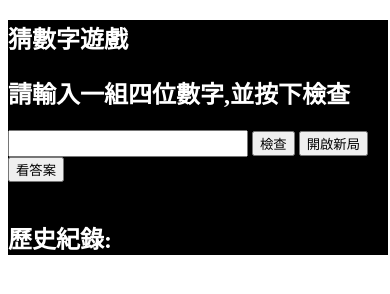
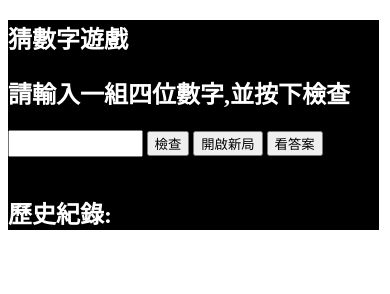
Before and after one commit to joy0457/project-2, a plain HTML site: page index.html in a window 390 px wide. Drawn offline with Linux system fonts and the light colour scheme.

Commit message:
Update index.html

```diff
--- a/index.html
+++ b/index.html
@@ -15,12 +15,15 @@
       color: white;
     }
 
-    @media screen and (min-width: 300px) and (max-width: 700px) {
+   @media screen and (min-width: 300px) and (max-width: 700px) {
     .box {
-      width: 380px;
+      width: 44vh;
       height: auto;
       background-color: black;
       color: white;
+    }
+    input[type="text"]{
+      width: 15vh;
     }
     }
   </style>
```
